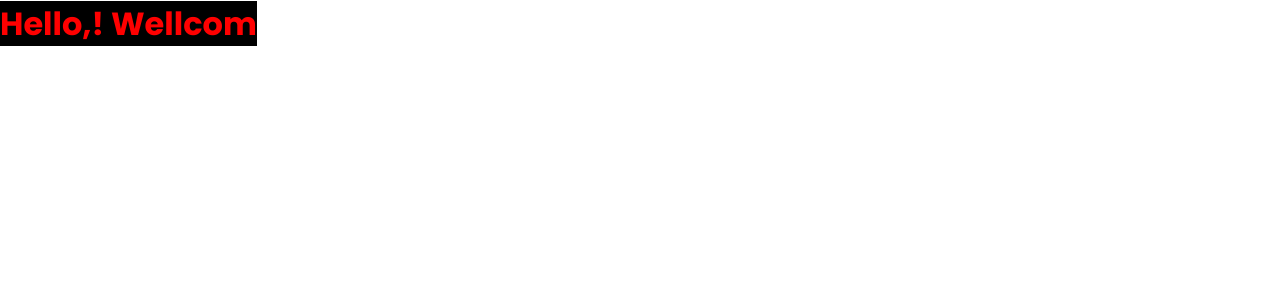
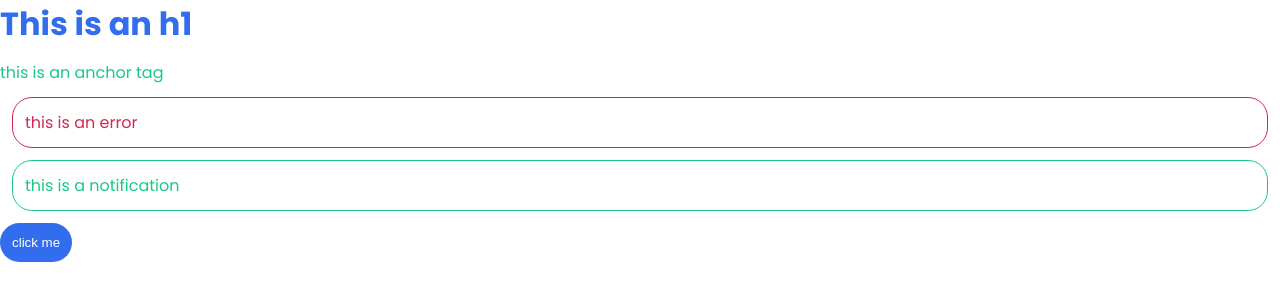
Before and after one commit to Ali-Husnian/Complete-Sass, a website: page index.html in a window 1280 px wide. Drawn offline with Linux system fonts and the light colour scheme.

Commit message:
variable in sass

```diff
--- a/index.html
+++ b/index.html
@@ -8,6 +8,10 @@
     <title>Sass</title>
 </head>
 <body>
-    <h1><a href="#">Hello,! Wellcom</a></h1>
+    <h1>This is an h1</h1>
+    <a href="#">this is an anchor tag</a>
+    <p class="error">this is an error</p>
+    <p class="notification">this is a notification</p>
+    <button>click me</button>
 </body>
 </html>
--- a/index.scss
+++ b/index.scss
@@ -30,10 +30,52 @@ img {
   max-width: 100%;
 }
 
+// theme colors
+$primary: #326dee !default;
+$secondary: #1ac886 !default;
+$error: #d32752 !default;
+$info: #f6c31c !default;
+
+// spacing
+$base-padding: 0.75rem;
+$base-margin: 0.75rem;
+
+// borders
+$base-border-thickness: 1px;
+$base-border-radius: 20px;
+
 h1 {
-  a {
-    color: red;
-    text-decoration: none;
-    background-color: black;
-  }
+  color: $primary;
+
+  margin-bottom: $base-margin;
 }
+a {
+  color: $secondary;
+}
+button {
+  color: white;
+  border: 0;
+  background: $primary;
+
+  border-radius: $base-border-radius;
+  padding: $base-padding;
+}
+.error {
+  color: $error;
+  border-color: $error;
+  border-style: solid;
+
+  margin: $base-margin;
+  padding: $base-padding;
+  border-radius: $base-border-radius;
+  border-width: $base-border-thickness;
+}
+.notification {
+  color: $secondary;
+  border-color: $secondary;
+  border-style: solid;
+  margin: $base-margin;
+  padding: $base-padding;
+  border-radius: $base-border-radius;
+  border-width: $base-border-thickness;
+}
```
Also changed, not shown: css/index.css.
